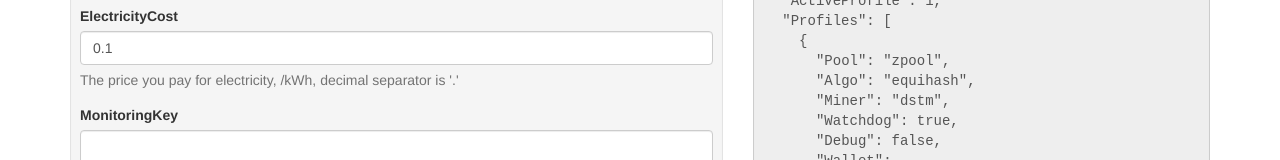
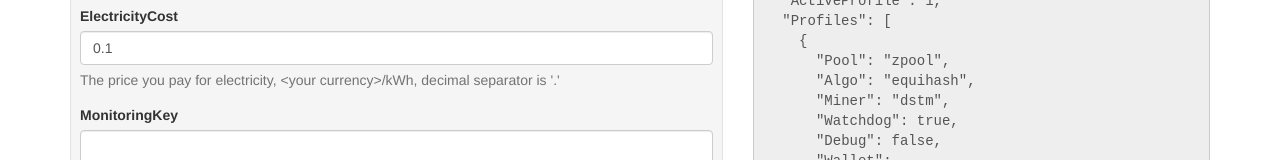
Before and after one commit to gradinkov/rudehash, a plain HTML site: page rudehash.html in a window 1280 px wide. Shown: the part 258-418 px from the top of the page. Drawn offline with nearby package versions, Linux system fonts and the light colour scheme; some icons are missing.

Commit message:
Fix escapes

```diff
--- a/rudehash.html
+++ b/rudehash.html
@@ -71,7 +71,7 @@ var $rudeSchema =
     },
     "ElectricityCost": {
       "type": "number",
-      "description": "The price you pay for electricity, <your currency>/kWh, decimal separator is '.'",
+      "description": "The price you pay for electricity, &lt;your currency&gt;/kWh, decimal separator is '.'",
       "minLength": 1,
       "default": "0.1",
       "required": true
```
